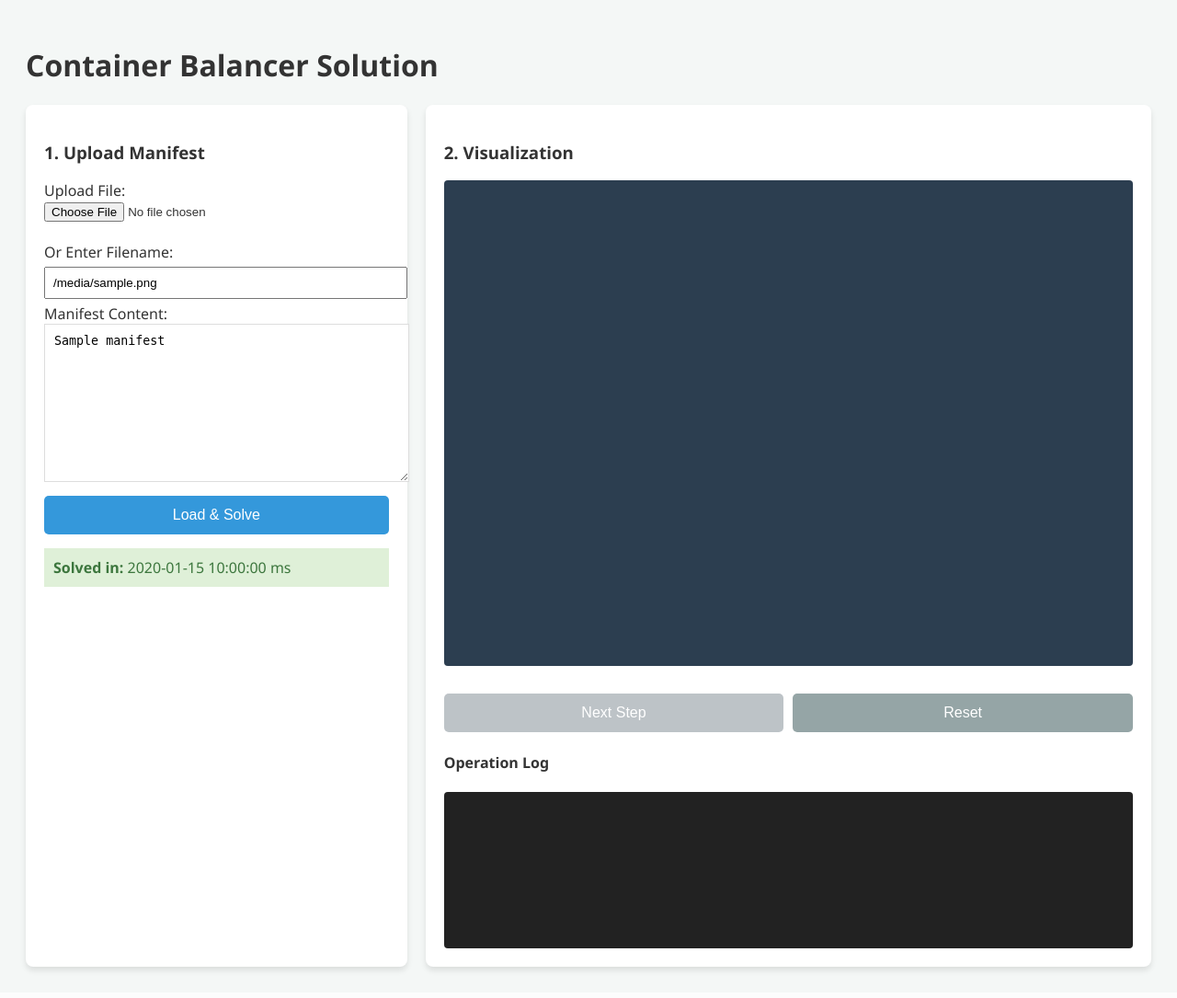
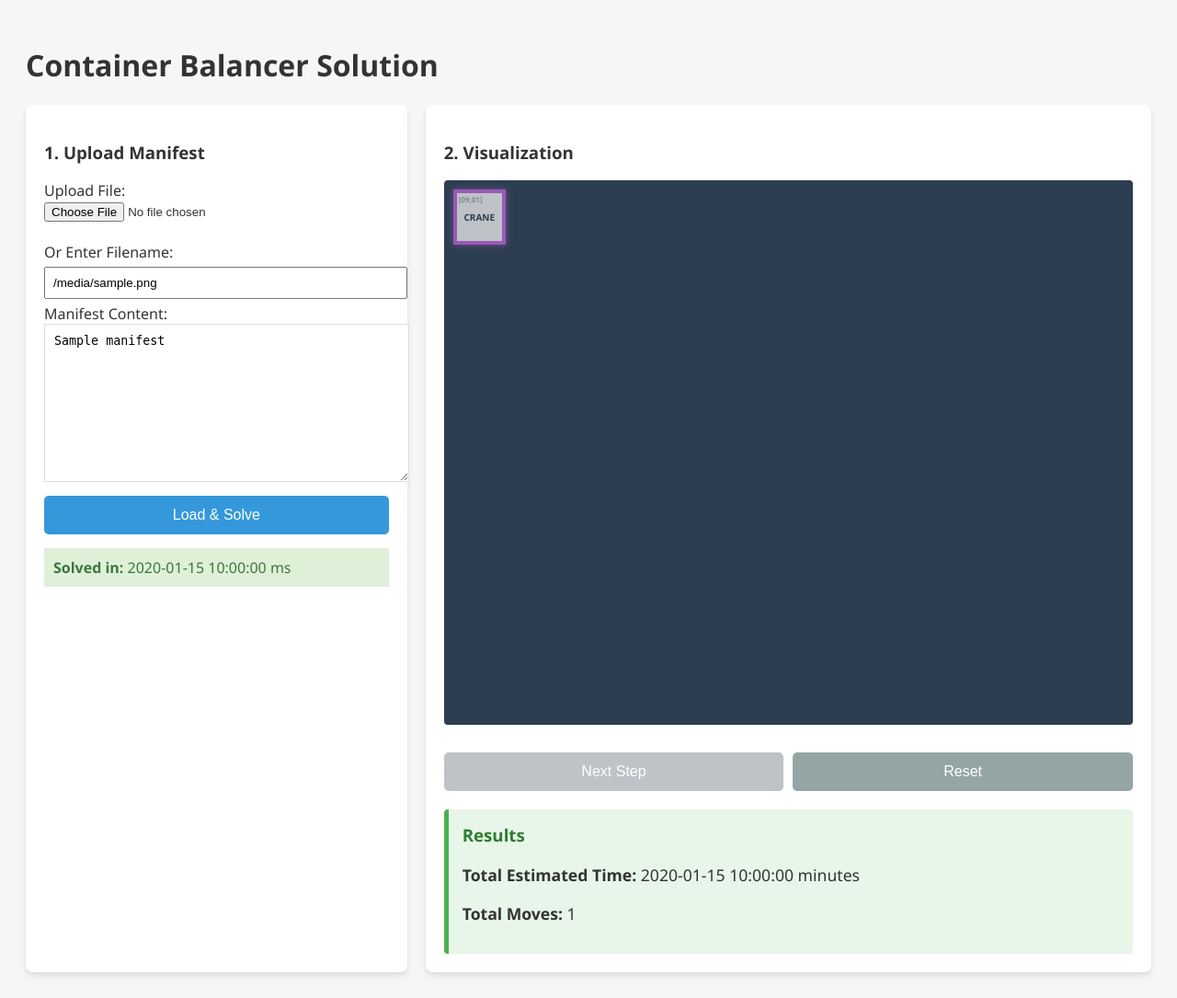
Before and after one commit to sunbrandon/cs179-p3, a Flask app: template templates/index.html in a window 1280 px wide. Shown: the whole page at 92% size. Before the commit the page ends 1058 px from the top, so only its background shows below. Run offline with Flask 3, Linux system fonts and the light colour scheme; the template is opened without the code that fills it: most values are stand-ins (such as "Sample title", 1, 10 or a date in 2020).

Commit message:
feat: crane 'parked' position, calculate total cost/time of solution

```diff
--- a/app.py
+++ b/app.py
@@ -12,8 +12,10 @@ class CapturingProblem(Problem):
         super().__init__(manifest_text)
         self.steps = []
         self.total_cost = 0
+        self.final_time_minutes = 0
 
-    def solution_log(self, goalNode):
+    def solution_log(self, goalNode, total_time=0):
+        self.final_time_minutes = total_time
         solution_nodes = []
         current_node = goalNode
         while current_node:
@@ -51,6 +53,7 @@ def index():
     grid_json = None
     filename_display = ""
     time_taken = None
+    total_time_display = 0
 
     if request.method == "POST":
 
@@ -94,6 +97,7 @@ def index():
                 time_taken = round((final_time - start_time) * 1000)
 
                 steps = solver.steps
+                total_time_display = solver.final_time_minutes
 
                 if not steps and not solver.initial_state.is_balanced():
                     error = "No solution found or ship is already balanced."
@@ -102,7 +106,7 @@ def index():
                 error = f"Algorithm Error: {e}"
                 print(f"Error: {e}")
 
-    return render_template("index.html", error=error, manifest=manifest_text, grid=grid_json, steps=steps, filename=filename_display, time=time_taken)
+    return render_template("index.html", error=error, manifest=manifest_text, grid=grid_json, steps=steps, filename=filename_display, time=time_taken, total_time=total_time_display)
 
 if __name__ == "__main__":
     os.makedirs(MANIFEST_DIR, exist_ok=True)
--- a/templates/index.html
+++ b/templates/index.html
@@ -29,7 +29,7 @@
         .ship-bay {
             display: grid;
             grid-template-columns: repeat(12, 1fr);
-            grid-template-rows: repeat(8, 60px);
+            grid-template-rows: 60px repeat(8, 60px);
             gap: 4px;
             background: #2c3e50;
             padding: 10px;
@@ -59,14 +59,28 @@
             box-shadow: inset 0 0 0 2px rgba(0,0,0,0.1);
         }
 
+        .slot.park-spot {
+            background: #bdc3c7;
+            border: 2px dashed #7f8c8d;
+            font-weight: bold;
+            color: #2c3e50;
+            font-size: 10px;
+        }
+
+        .crane-highlight {
+            border: 4px solid #9b59b6 !important;
+            box-shadow: 0 0 8px rgba(155, 89, 182, 0.6);
+            z-index: 10;
+        }
+
+        .slot.empty-space {
+            background: transparent;
+            border: none;
+        }
+
         .name-tag { font-size: 10px; white-space: nowrap; overflow: hidden; max-width: 90%; text-overflow: ellipsis; }
         .weight-tag { font-size: 9px; opacity: 0.8; }
         .coord-tag { position: absolute; top: 1px; left: 2px; font-size: 8px; color: rgba(0,0,0,0.3); }
-
-        .log-box {
-            background: #222; color: #0f0; font-family: monospace; padding: 10px;
-            height: 150px; overflow-y: auto; border-radius: 4px;
-        }
 
         .highlight-src {
             background-color: #e74c3c !important;
@@ -119,15 +133,22 @@
         <div class="ship-bay" id="grid">
         </div>
 
-        <div style="display: flex; gap: 10px; margin-bottom: 10px;">
+        <div style="display: flex; gap: 10px; margin-bottom: 20px;">
             <button onclick="nextStep()" id="btnNext" disabled>Next Step</button>
             <button onclick="resetGrid()" id="btnReset" style="background: #95a5a6;" disabled>Reset</button>
         </div>
 
-        <h4>Operation Log</h4>
-        <div class="log-box" id="log">
-            {% if not grid %}Waiting for manifest...{% endif %}
+        {% if total_time %}
+            <div style="background: #e8f5e9; padding: 15px; border-left: 5px solid #4caf50; border-radius: 4px;">
+                <h3 style="margin-top: 0; color: #2e7d32;">Results</h3>
+                <p style="font-size: 1.1em;"><strong>Total Estimated Time:</strong> {{ total_time }} minutes</p>
+                <p style="font-size: 1.1em;"><strong>Total Moves:</strong> {{ steps|length }}</p>
             </div>
+        {% else %}
+            <div style="padding: 15px; color: #7f8c8d; border: 1px dashed #bdc3c7; text-align: center; border-radius: 4px;">
+                <em>Solution results will appear here after calculation.</em>
+            </div>
+        {% endif %}
     </div>
 </div>
 
@@ -135,8 +156,12 @@
     const initialGrid = {{ grid | tojson if grid else 'null' }};
     const steps = {{ steps | tojson if steps else 'null' }};
 
+    const PARK_ROW = 8;
+    const PARK_COL = 0;
+
     let currentGrid = null;
     let stepIndex = 0;
+    let cranePos = { r: PARK_ROW, c: PARK_COL };
 
     if (initialGrid) {
         currentGrid = JSON.parse(JSON.stringify(initialGrid));
@@ -147,6 +172,16 @@
             document.getElementById('btnNext').disabled = false;
             document.getElementById('btnReset').disabled = false;
             log(`Solution found. Total moves: ${steps.length}`);
+
+            const firstMove = steps[0];
+            const firstSrc = firstMove[0];
+
+            const parkCell = document.getElementById('cell-park');
+            const targetCell = document.getElementById(`cell-${firstSrc[0]}-${firstSrc[1]}`);
+
+            if(parkCell) parkCell.classList.add('highlight-src');
+            if(targetCell) targetCell.classList.add('highlight-dst');
+
         } else {
             log("Ship is balanced or no solution needed.");
         }
@@ -156,12 +191,42 @@
         const container = document.getElementById('grid');
         container.innerHTML = '';
 
+        for (let c = 0; c < 12; c++) {
+            const div = document.createElement('div');
+            div.className = 'slot';
+
+            if (c === PARK_COL) {
+                div.classList.add('park-spot');
+                div.id = 'cell-park';
+
+                if (cranePos.r === PARK_ROW && cranePos.c === PARK_COL) {
+                    div.classList.add('crane-highlight');
+                    div.innerText = "CRANE";
+                } else {
+                    div.innerText = "PARKING";
+                }
+
+                const coord = document.createElement('span');
+                coord.className = 'coord-tag';
+                coord.innerText = `[09,01]`;
+                div.appendChild(coord);
+
+            } else {
+                div.classList.add('empty-space');
+            }
+            container.appendChild(div);
+        }
+
         for (let r = 7; r >= 0; r--) {
             for (let c = 0; c < 12; c++) {
                 const cell = gridData[r][c];
                 const div = document.createElement('div');
                 div.className = 'slot';
                 div.id = `cell-${r}-${c}`;
+
+                if (cranePos.r === r && cranePos.c === c) {
+                    div.classList.add('crane-highlight');
+                }
 
                 const coord = document.createElement('span');
                 coord.className = 'coord-tag';
@@ -191,12 +256,13 @@
     }
 
     function nextStep() {
-        if (!steps || stepIndex >= steps.length) return;
+        if (!steps || stepIndex > steps.length) return;
 
         document.querySelectorAll('.highlight-src, .highlight-dst').forEach(el => {
             el.classList.remove('highlight-src', 'highlight-dst');
         });
 
+        if (stepIndex < steps.length) {
             const move = steps[stepIndex];
             const src = { r: move[0][0], c: move[0][1] };
             const dst = { r: move[1][0], c: move[1][1] };
@@ -207,15 +273,33 @@
             currentGrid[src.r][src.c] = { name: "UNUSED", weight: 0, r: src.r, c: src.c };
             currentGrid[dst.r][dst.c] = { ...container, r: dst.r, c: dst.c };
 
+            cranePos = { r: dst.r, c: dst.c };
+
             renderGrid(currentGrid);
 
             document.getElementById(`cell-${src.r}-${src.c}`).classList.add('highlight-src');
             document.getElementById(`cell-${dst.r}-${dst.c}`).classList.add('highlight-dst');
 
             stepIndex++;
+        }
+        else if (stepIndex === steps.length) {
+            log("Final Step: Crane returning to parking position.");
 
-        if (stepIndex >= steps.length) {
+            const lastMove = steps[steps.length - 1];
+            const lastPos = lastMove[1];
+
+            cranePos = { r: PARK_ROW, c: PARK_COL };
+            renderGrid(currentGrid);
+
+            const lastCell = document.getElementById(`cell-${lastPos[0]}-${lastPos[1]}`);
+            const parkCell = document.getElementById('cell-park');
+
+            if(lastCell) lastCell.classList.add('highlight-src');
+            if(parkCell) parkCell.classList.add('highlight-dst');
+
+            stepIndex++;
             document.getElementById('btnNext').disabled = true;
+            document.getElementById('btnNext').innerText = "Done";
             log("Balancing Completed.");
         }
     }
@@ -223,15 +307,27 @@
     function resetGrid() {
         currentGrid = JSON.parse(JSON.stringify(initialGrid));
         stepIndex = 0;
+        cranePos = { r: PARK_ROW, c: PARK_COL };
         renderGrid(currentGrid);
-        document.getElementById('btnNext').disabled = false;
+
+        if (steps && steps.length > 0) {
+            const firstMove = steps[0];
+            const firstSrc = firstMove[0];
+            const parkCell = document.getElementById('cell-park');
+            const targetCell = document.getElementById(`cell-${firstSrc[0]}-${firstSrc[1]}`);
+            if(parkCell) parkCell.classList.add('highlight-src');
+            if(targetCell) targetCell.classList.add('highlight-dst');
+        }
+
+        const btn = document.getElementById('btnNext');
+        btn.disabled = false;
+        btn.innerText = "Next Step";
+
         log("Grid reset.");
     }
 
     function log(msg) {
-        const box = document.getElementById('log');
-        box.innerHTML += `<div>> ${msg}</div>`;
-        box.scrollTop = box.scrollHeight;
+        console.log(msg);
     }
 
     document.addEventListener('keydown', function(event) {
```
Also changed, not shown: balancer/Node.py (+22 -21 lines), balancer/Problem.py (+13 -2 lines). Lines whose indentation alone changed are shown as unchanged.
